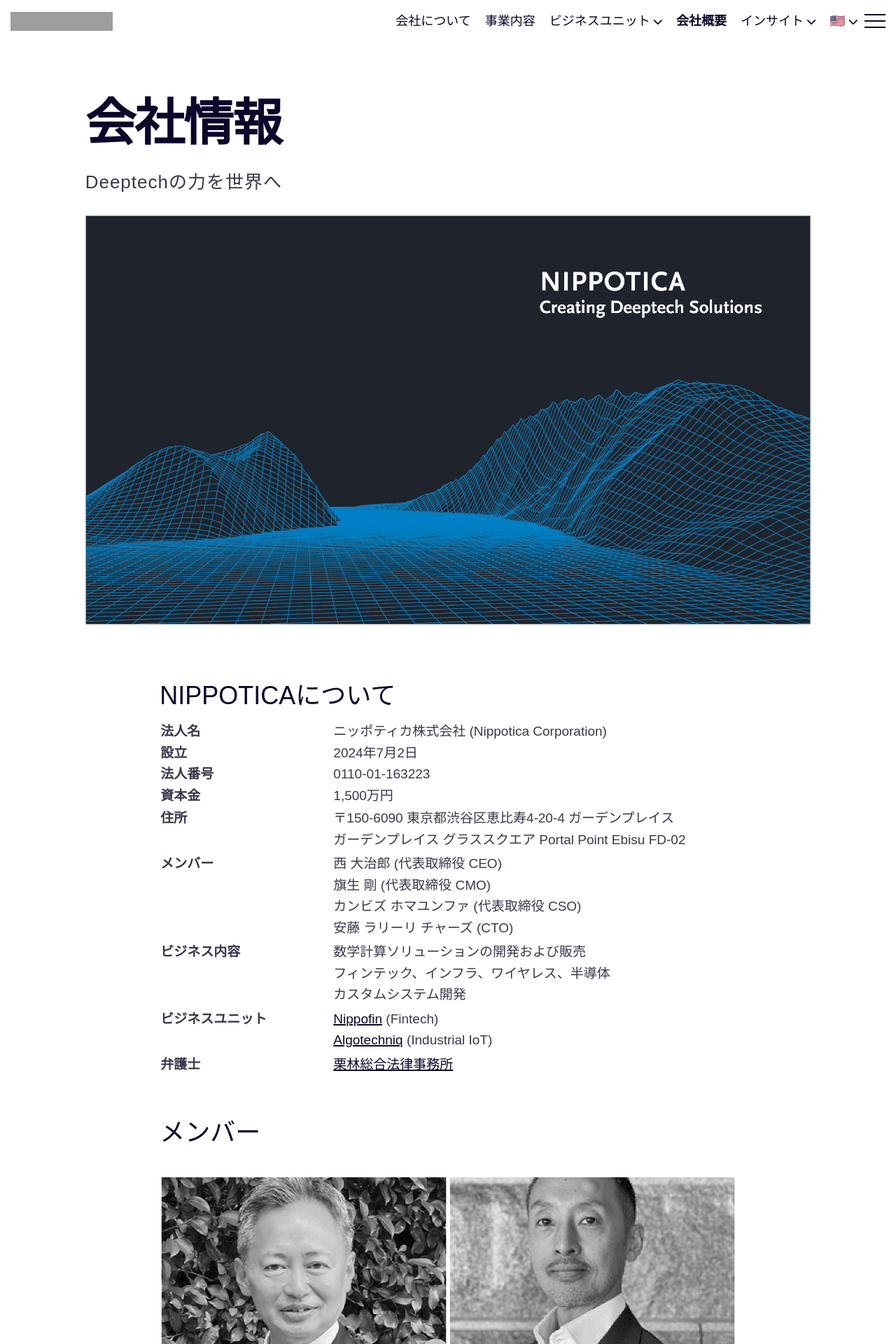
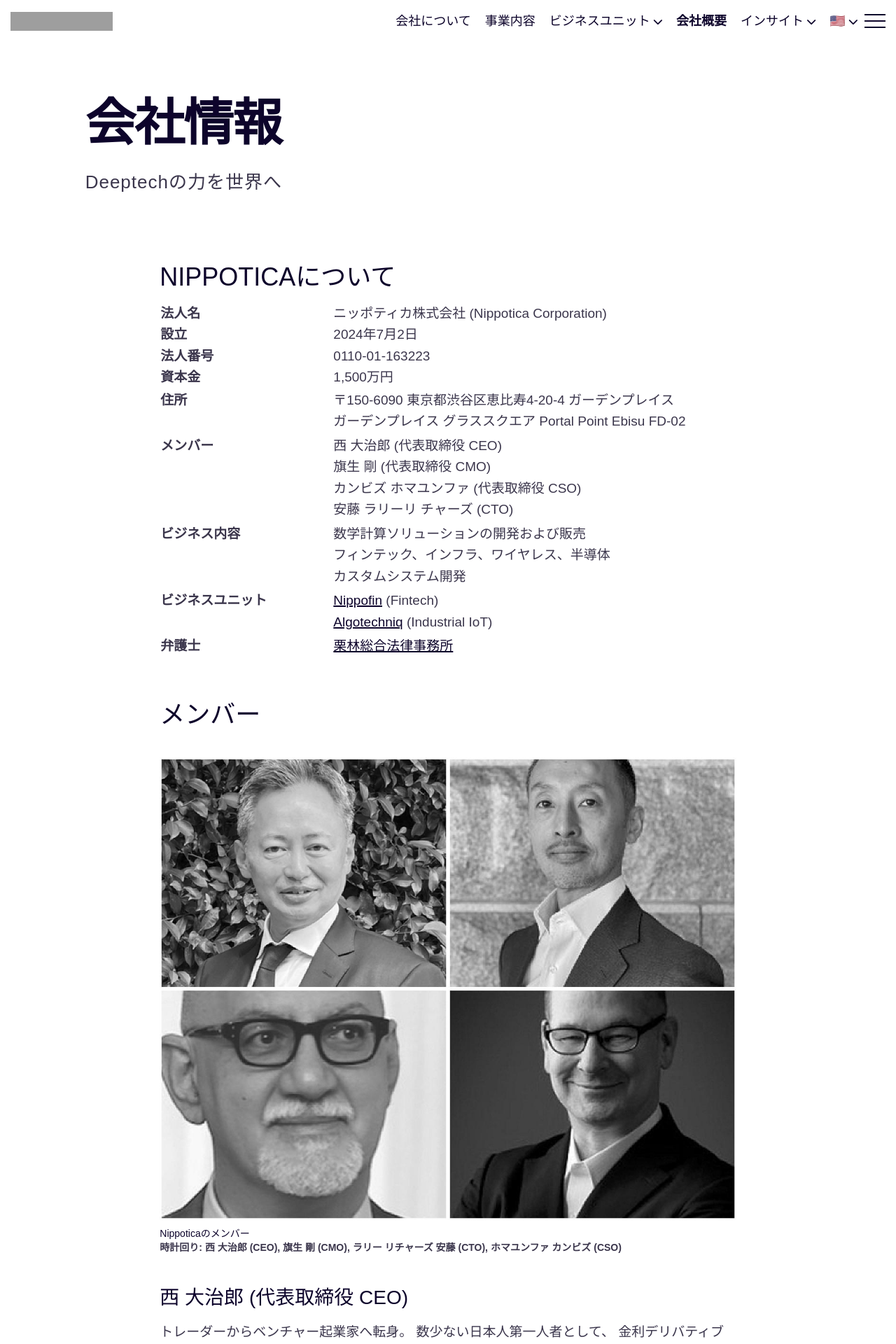
Before and after one commit to Nippotica/jpnippoweb, a Jekyll site: the page built from pages/corpjp.md, in a window 1280 px wide. Shown: the top 1920 px of the page at 70% size. Built offline with Jekyll 4.4.1, drawn with Linux system fonts in a browser that asks for light colours; some web fonts are replaced; grey boxes are pictures that could not be loaded.

Commit message:
Update corpjp.md

```diff
--- a/pages/corpjp.md
+++ b/pages/corpjp.md
@@ -4,7 +4,6 @@
 date: 2024-11-28T15:15:34+10:00
 permalink: "/corpjp/"
 description: "Deeptechの力を世界へ"
-image: "/assets/images/gen/content/nippoticalandingjp.webp"
 ---
 
 # NIPPOTICAについて
```
